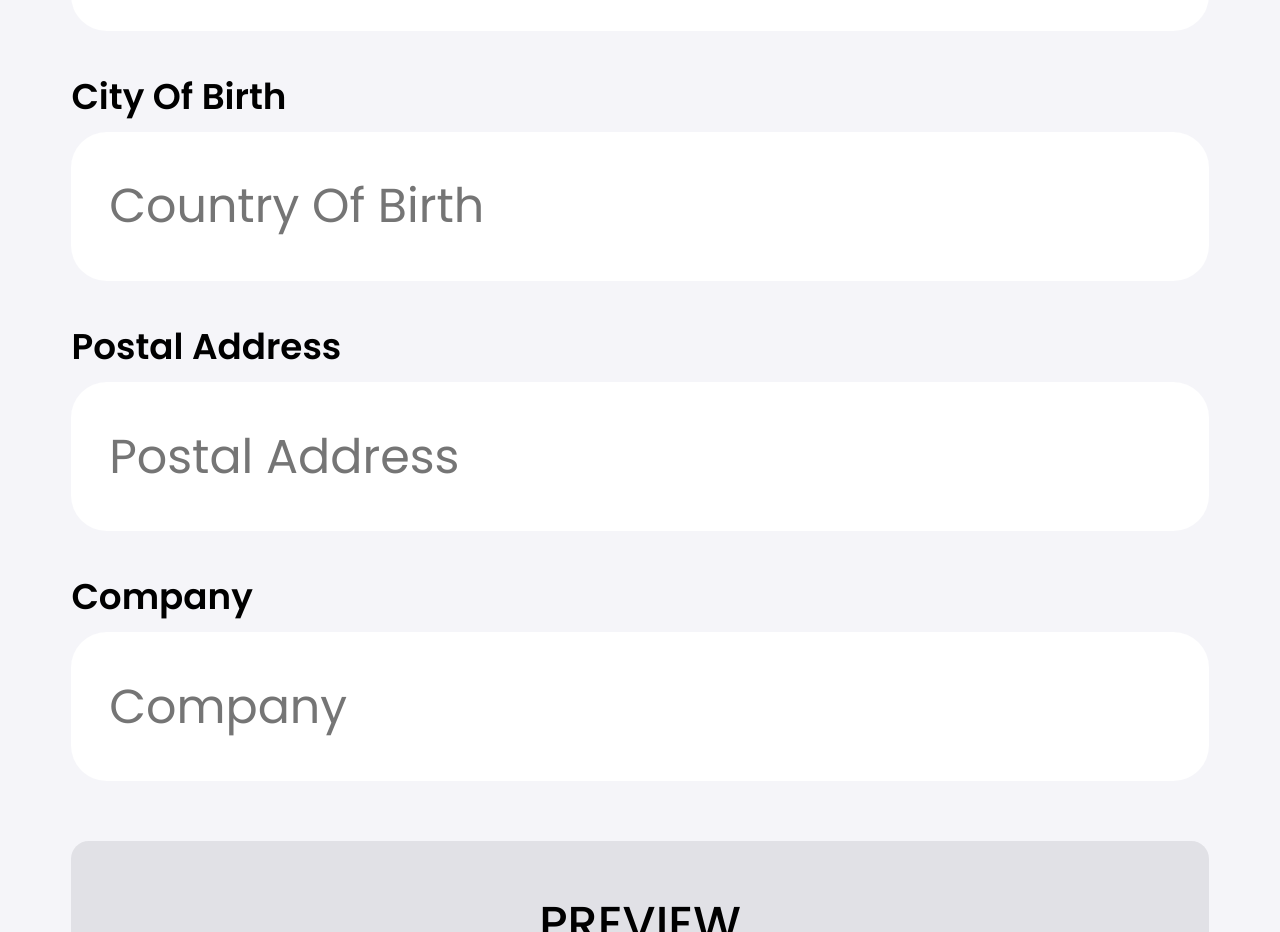
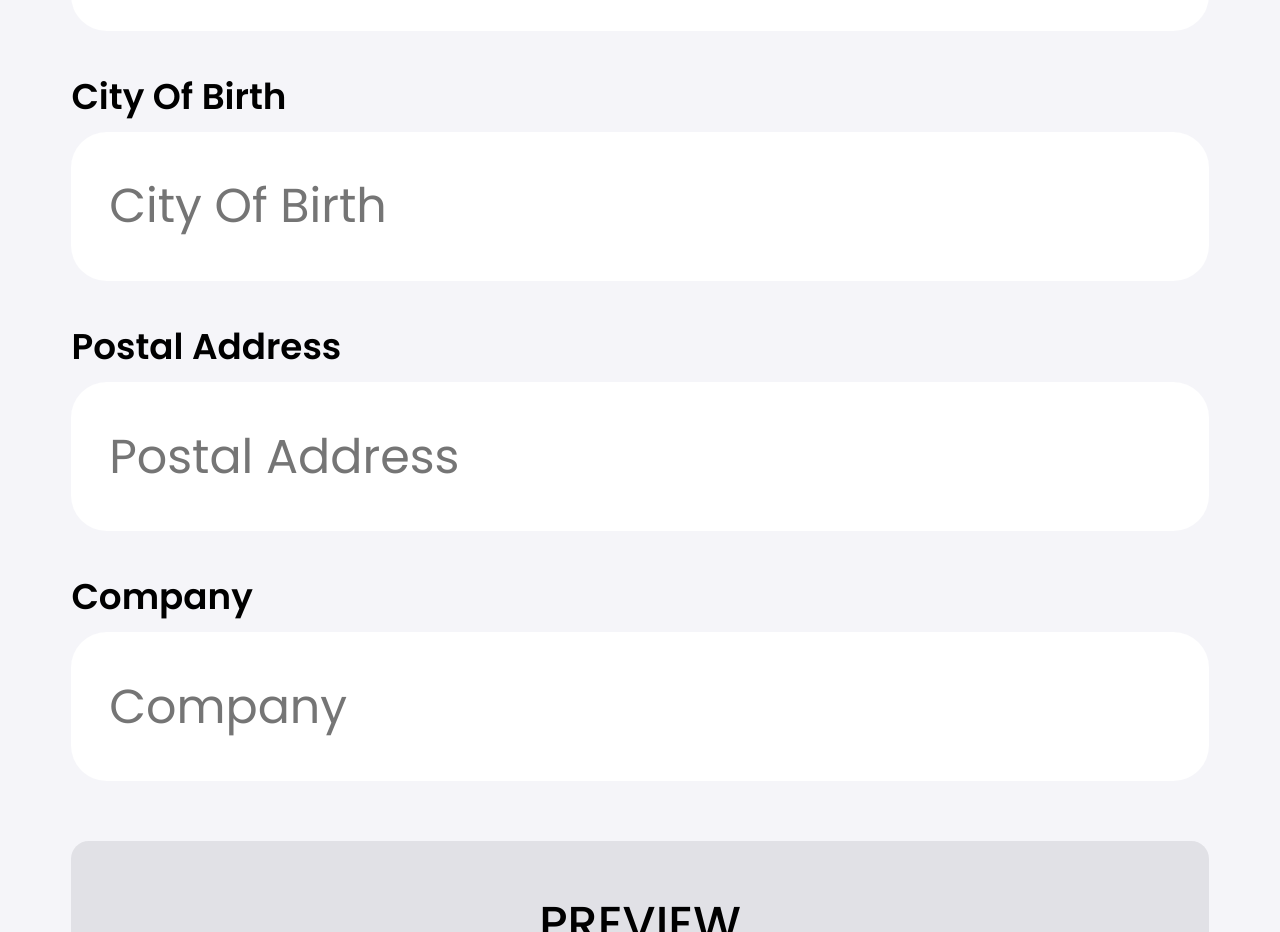
Before and after one commit to iamveritas/e-bills, a React (Create React App) app in the folder frontend/: page / in a window 1280 px wide. Shown: the part 2020-2952 px from the top of the page. Built offline with nearby package versions, Linux system fonts and the light colour scheme; no server answers.

Commit message:
Fix city of birth.
Signed-off-by: Mykyta Tymko <tymkomykyta2108@gmail.com>

```diff
--- a/frontend/src/components/pages/IdentityPage.jsx
+++ b/frontend/src/components/pages/IdentityPage.jsx
@@ -1,8 +1,8 @@
-import React, { useContext, useEffect, useState } from "react";
+import React, {useContext, useEffect, useState} from "react";
 
 import avatar from "../../assests/avatar.svg";
 import closebtn from "../../assests/close-btn.svg";
-import { MainContext } from "../../context/MainContext";
+import {MainContext} from "../../context/MainContext";
 import copyIcon from "../../assests/copy.svg";
 
 export default function IdentityPage() {
@@ -332,7 +332,7 @@ export default function IdentityPage() {
                 value={userData.city_of_birth}
                 disabled={uneditable}
                 onChange={onChangeHandler}
-                placeholder="Country Of Birth"
+                placeholder="City Of Birth"
                 type="text"
               />
             </div>
```
